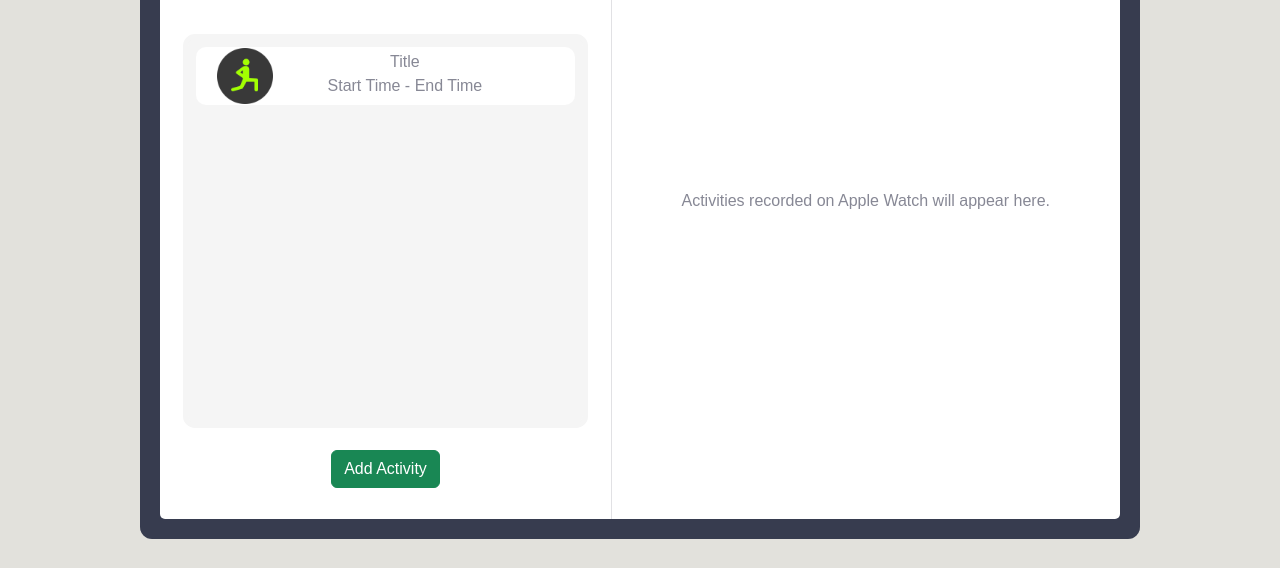
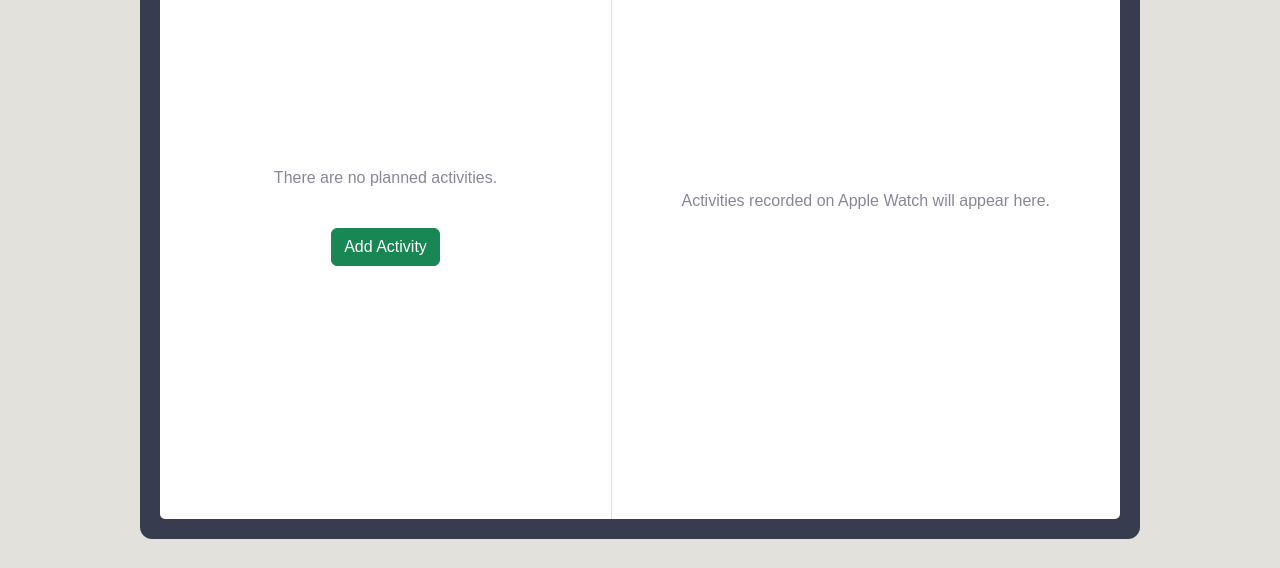
Before and after one commit to CobyArambula/fitness-planner, a website: page index.html in a window 1280 px wide. Both pictures are taken after a click on the element "10". Shown: the part 232-800 px from the top of the page. Drawn offline with nearby package versions, Linux system fonts and the light colour scheme; no server answers.

Commit message:
Correctly display no planned activities message
When there are no planned activities, no planned activities message
will display. When there are planned activities, the planned activity
container will display with the corresponding activities.

```diff
--- a/index.html
+++ b/index.html
@@ -124,20 +124,17 @@
               <i class="fa-solid fa-arrow-left" onclick="viewCalendar()"></i>
               <div class="plan-side">
                 <h1 class="display-6">Planned Activities</h1>
-                <!-- <p>There are no planned activities.</p> -->
-                <!-- <button class="btn btn-success" onclick="viewAddActivity()">
-                  Add Activity
-                </button> -->
-                <!-- </table> -->
-
+                <p class="no-planned-activities-message">
+                  There are no planned activities.
+                </p>
                 <div class="planned-activity-container">
                   <!-- Planned Activity Template -->
-                  <div class="planned-activity-item">
+                  <!-- <div class="planned-activity-item">
                     <img src="/assets/functional-strength-training.png" />
                     <div>
                       <p>Title&#10;Start Time - End Time</p>
                     </div>
-                  </div>
+                  </div> -->
                 </div>
 
                 <button
--- a/script.js
+++ b/script.js
@@ -12,6 +12,9 @@ const calendar = document.querySelector(".calendar"),
   addActivityForm = document.getElementById("addActivityForm"),
   plannedActivityContainer = document.querySelector(
     ".planned-activity-container"
+  ),
+  noPlannedActivitiesMessage = document.querySelector(
+    ".no-planned-activities-message"
   );
 
 const plannedActivities = localStorage.getItem("plannedActivities");
@@ -173,9 +176,10 @@ function viewActivity(selectedYear, selectedMonth, selectedDay) {
      that equals the selectedDate. If so, insert corresponding activities into planned-activity-container.
      If not, display no planned activities message.
   */
-
   let plannedActivitesHTML = "";
 
+  plannedActivityContainer.style.display = "none";
+  noPlannedActivitiesMessage.style.display = "block";
   plannedActivitiesArray.forEach((item) => {
     if (
       item.activityDate ==
@@ -185,6 +189,8 @@ function viewActivity(selectedYear, selectedMonth, selectedDay) {
         "-" +
         selectedDate.getDate()
     ) {
+      plannedActivityContainer.style.display = "flex";
+      noPlannedActivitiesMessage.style.display = "none";
       plannedActivitesHTML += `
         <div class="planned-activity-item">
           <img src="/assets/functional-strength-training.png" />
@@ -192,8 +198,8 @@ function viewActivity(selectedYear, selectedMonth, selectedDay) {
             <p>${item.activityType}&#10;${item.startTime} - ${item.endTime}</p>
           </div>
         </div>`;
+      plannedActivityContainer.innerHTML = plannedActivitesHTML;
     }
-    plannedActivityContainer.innerHTML = plannedActivitesHTML;
   });
 }
 
--- a/styles.css
+++ b/styles.css
@@ -331,5 +331,6 @@ If there are no activities recorded, a message will display describing such */
   white-space: pre-wrap;
 }
 
-.planned-activity-item p {
+.no-planned-activities-message {
+  display: none;
 }
```
